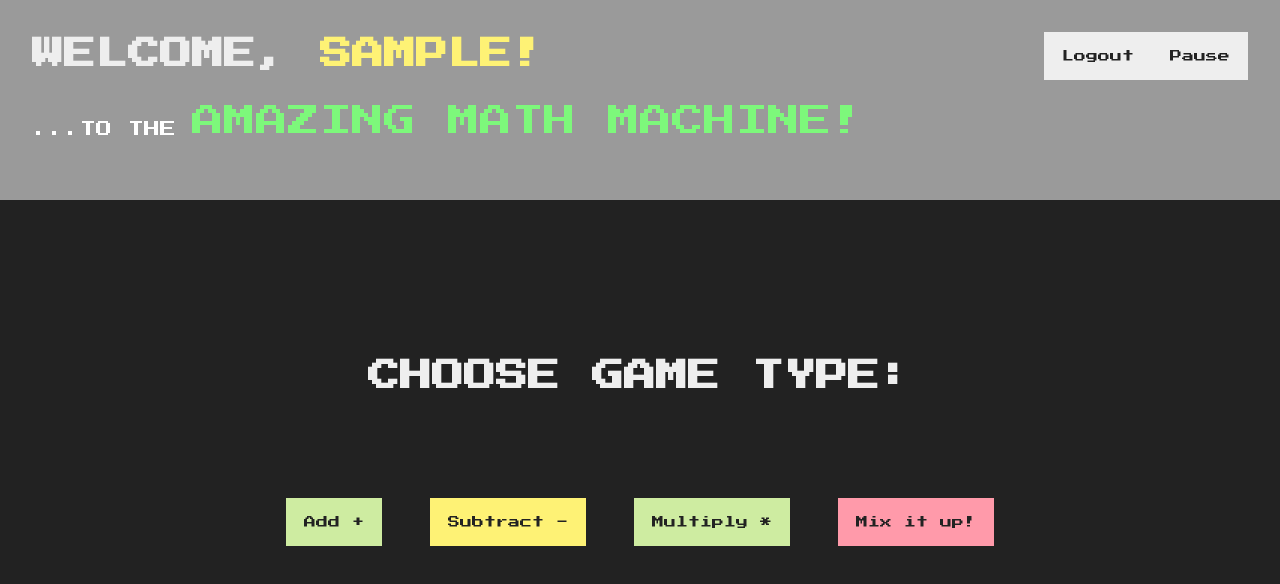
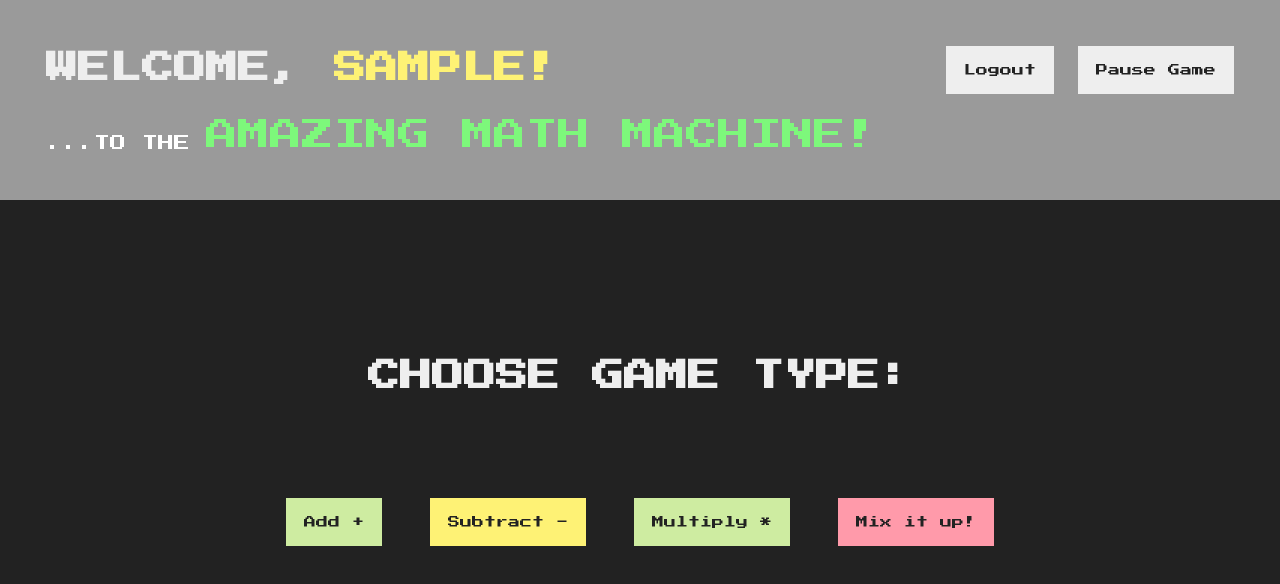
Before and after one commit to jonlld/the-amazing-math-machine, a React (Create React App) app: page / in a window 1280 px wide. Both pictures are taken after typing "Sample" into the empty fields and a click on the button "Login". Shown: the top 584 px of the page. Built offline with nearby package versions, Linux system fonts and the light colour scheme.

Commit message:
Adjust format of header buttons and save game message

```diff
--- a/src/components/Game/Game.tsx
+++ b/src/components/Game/Game.tsx
@@ -44,8 +44,7 @@ function Game({
       // Set state where located in Game
       setType(pauseData.pausedType);
       setSum(pauseData.pausedSum);
-      setMessage("test");
-      // setMessage(pauseData.pausedMessage);
+      setMessage(pauseData.pausedMessage);
       setScore(pauseData.pausedScore);
       setStrikes(pauseData.pausedStrikes);
       setIsCorrect(pauseData.pausedIsCorrect);
@@ -159,13 +158,13 @@ function Game({
         </div>
         <div>
           <button
-            className="btn  game-header--button"
+            className="btn  game-header--btn logout"
             onClick={onLogoutHandler}
           >
             Logout
           </button>
-          <button className="btn  game-header--button" onClick={onPauseHandler}>
-            Pause
+          <button className="btn  game-header--btn" onClick={onPauseHandler}>
+            Pause Game
           </button>
         </div>
       </header>
--- a/src/components/Login/Login.tsx
+++ b/src/components/Login/Login.tsx
@@ -58,7 +58,7 @@ function Login({
               style={{ marginBottom: "36px" }}
               onClick={onRestartHandler}
             >
-              Restart
+              Continue
             </button>
           </div>
         )}
--- a/src/index.css
+++ b/src/index.css
@@ -55,6 +55,7 @@ span.machine {
 }
 
 .login--savegame {
+  font-size: 18px;
   color: rgb(255, 128, 149);
   margin-bottom: 24px;
 }
@@ -122,7 +123,7 @@ span.machine {
   position: absolute;
   font-size: 16px;
   right: 0;
-  color: rgb(208, 94, 113);
+  color: rgb(255, 128, 149);
   /* duration | easing-function | delay | name */
   animation: 8s linear 3s infinite leaderboard-bounce;
 }
@@ -194,7 +195,7 @@ span.machine {
   /* align-items: center; */
   justify-content: space-between;
   text-transform: uppercase;
-  padding: 32px;
+  padding: 46px;
   height: 25vh;
 }
 
@@ -204,10 +205,14 @@ span.machine {
   color: #eee;
 }
 
-.game-header--button {
+.game-header--btn {
   align-self: flex-start;
   background: none;
   transition: none;
+}
+
+.game-header--btn.logout {
+  margin-right: 24px;
 }
 
 /* MAIN */
```
